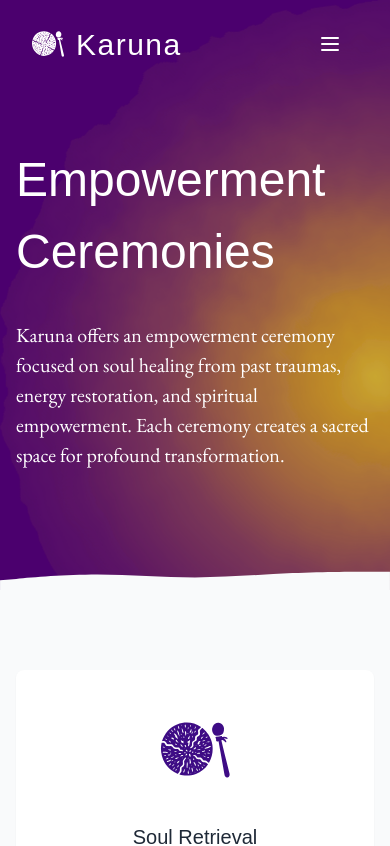
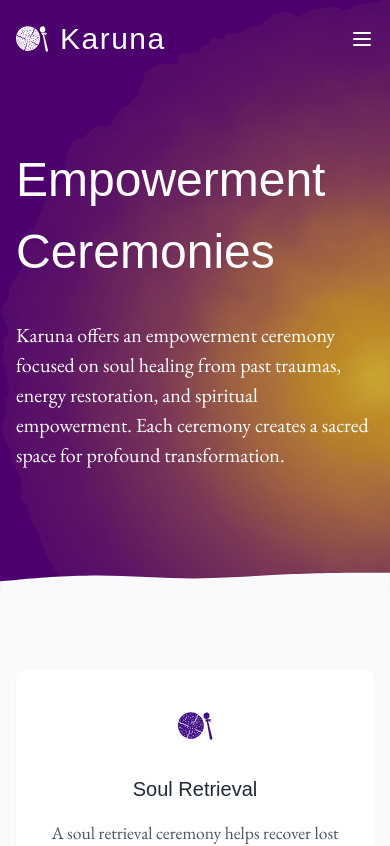
Before and after one commit to mevans2120/karunagatton, a Next.js app: page /offerings in a window 390 px wide. Shown: the top 846 px of the page. Built offline with nearby package versions, Linux system fonts and the light colour scheme; a web font is replaced by a local one.

Commit message:
updated waves and other styles

```diff
--- a/src/app/about/page.tsx
+++ b/src/app/about/page.tsx
@@ -76,7 +76,7 @@ export default function About() {
             <div className="sun-spot sun-spot-about z-10"></div>
             {/* Hero Content */}
             <div className="container mx-auto px-4 relative z-20 text-left py-24 pt-36">
-              <h1 className="text-5xl md:text-7xl font-light mb-8 font-heading">About Karuna</h1>
+              <h1 className="text-5xl md:text-7xl font-light mb-8 font-heading">About</h1>
               <p className="text-xl max-w-3xl mb-6">
               Karuna found deep healing through Shamanic practices. She was guided first by Spirit, then refined her practice through formal training. What began as a personal journey evolved into a calling.
               </p>
--- a/src/app/globals.css
+++ b/src/app/globals.css
@@ -268,3 +268,75 @@ footer, footer p, footer li, footer address, footer a {
 @keyframes fadeIn {
   /* Empty to remove animation */
 }
+
+/* Mobile-specific fixes for SVG transitions */
+@media (max-width: 768px) {
+  /* Ensure SVGs render properly on mobile */
+  svg {
+    display: block;
+    max-width: 100%;
+    height: auto;
+  }
+
+  /* Fix for subpixel rendering issues */
+  section {
+    -webkit-backface-visibility: hidden;
+    backface-visibility: hidden;
+    transform: translateZ(0);
+  }
+
+  /* Ensure proper stacking and no gaps */
+  .overflow-hidden {
+    overflow: hidden !important;
+  }
+
+  /* Force GPU acceleration for smoother rendering */
+  .absolute {
+    will-change: transform;
+  }
+
+  /* Flatten wave heights on mobile (excluding hero section) */
+  section:not(.bg-primary) svg[data-name="Layer 1"] {
+    height: 3rem !important; /* Reduced from h-24 (6rem) to h-12 (3rem) */
+  }
+
+  section:not(.bg-primary) .h-24 {
+    height: 3rem !important; /* Match the SVG height */
+  }
+
+  section:not(.bg-primary) .h-20 {
+    height: 2.5rem !important; /* Reduced from h-20 (5rem) */
+  }
+
+  /* Adjust padding for sections with waves to compensate for smaller waves */
+  section:not(.bg-primary) .absolute.bottom-0 svg {
+    height: 3rem !important;
+  }
+
+  section:not(.bg-primary) .absolute.top-0 svg {
+    height: 3rem !important;
+  }
+
+  /* Reduce the padding percentage on mobile for wave transitions */
+  section.bg-background[style*="paddingBottom: '10%'"] {
+    padding-bottom: 5% !important;
+  }
+}
+
+/* Additional fixes for wave transitions */
+.leading-none {
+  line-height: 0 !important;
+}
+
+/* Ensure no gaps between sections */
+.-mt-px {
+  margin-top: -1px;
+}
+
+.-mb-px {
+  margin-bottom: -1px;
+}
+
+.-mt-1 {
+  margin-top: -0.25rem;
+}
--- a/src/app/offerings/page.tsx
+++ b/src/app/offerings/page.tsx
@@ -130,7 +130,7 @@ export default function Offerings() {
             </p>
           </div>
           {/* Wavy white bar at the bottom, in front of sun spot */}
-          <svg className="absolute bottom-0 left-0 w-full z-30" xmlns="http://www.w3.org/2000/svg" viewBox="0 0 1440 100">
+          <svg className="absolute bottom-0 left-0 w-full z-30 hero-wave-offerings" xmlns="http://www.w3.org/2000/svg" viewBox="0 0 1440 100" style={{ marginBottom: '-1px' }}>
             <path fill="#f9fafb" d="M0,64L60,58.7C120,53,240,43,360,42.7C480,43,600,53,720,53.3C840,53,960,43,1080,37.3C1200,32,1320,32,1380,32L1440,32L1440,100L1380,100C1320,100,1200,100,1080,100C960,100,840,100,720,100C600,100,480,100,360,100C240,100,120,100,60,100L0,100Z" />
           </svg>
         </section>
--- a/src/components/Navigation.tsx
+++ b/src/components/Navigation.tsx
@@ -117,7 +117,7 @@ export default function Navigation() {
       )}
 
       {/* Header */}
-      <header className="absolute top-0 w-full z-50 p-4 text-white">
+      <header className="absolute top-0 w-full z-50 py-4 text-white">
         <div className="container mx-auto flex items-center justify-between px-2 md:px-4">
           <Link href="/" className="flex items-center text-white text-3xl font-light tracking-wider font-heading">
             <img
@@ -140,7 +140,7 @@ export default function Navigation() {
           {/* Mobile Menu Button */}
           <div
             onClick={() => setIsMenuOpen(!isMenuOpen)}
-            className="md:hidden text-white cursor-pointer p-4"
+            className="md:hidden text-white cursor-pointer"
             style={{
               touchAction: 'manipulation',
               position: 'relative',
```
Also changed, not shown: src/app/page.tsx (+26 -29 lines).
